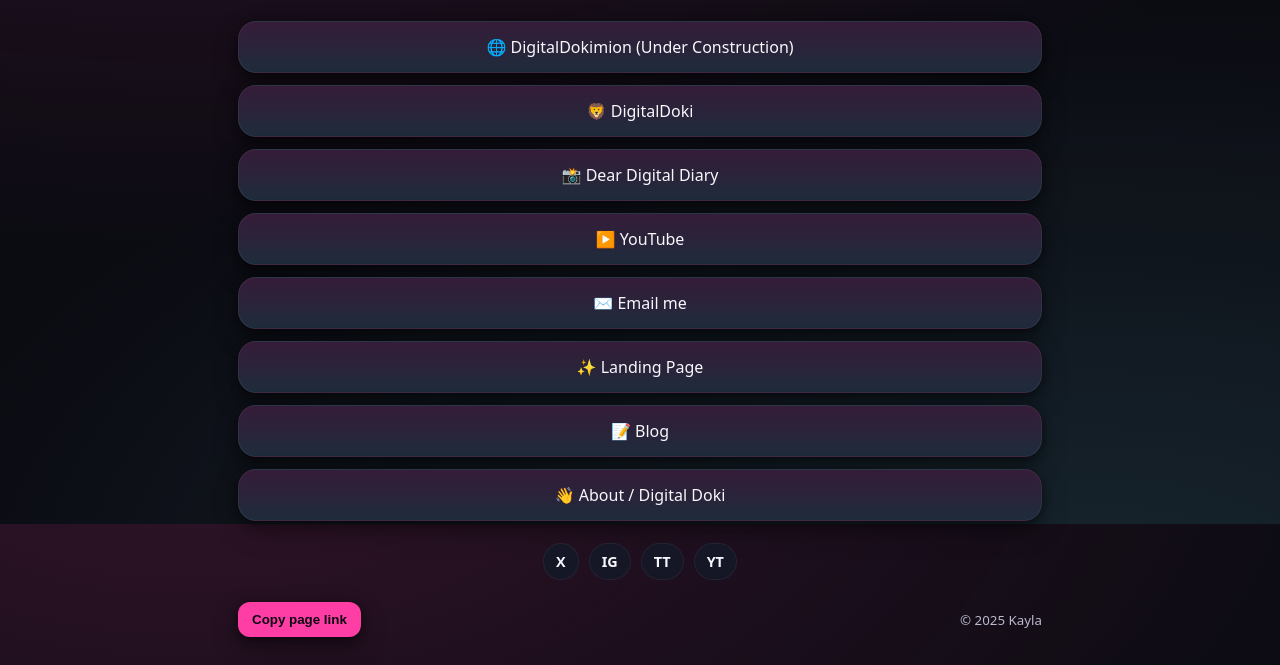
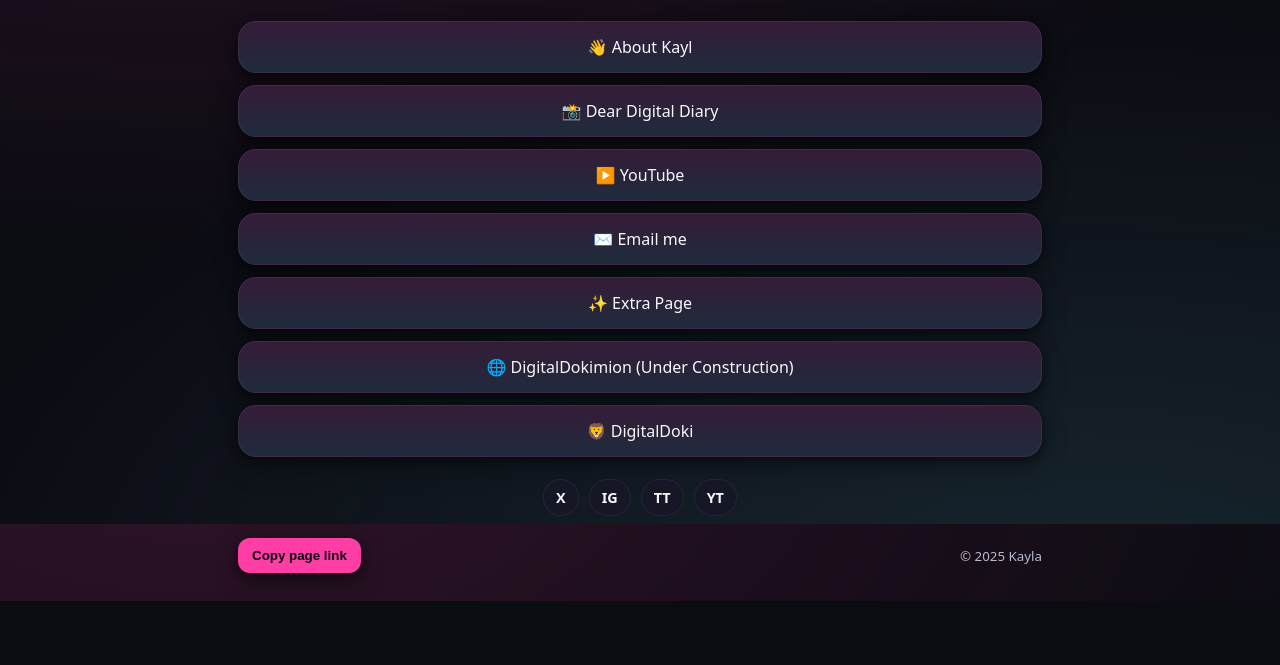
Before and after one commit to digitaldoki/kayla-linkhub, a plain HTML site: page index.html in a window 1280 px wide. Shown: the part 276-941 px from the top of the page. After the commit the page ends 877 px from the top, so only its background shows below. Drawn offline with Linux system fonts and the light colour scheme.

Commit message:
Update index.html

```diff
--- a/index.html
+++ b/index.html
@@ -22,14 +22,13 @@
 
 
 <nav class="links">
+<a class="link" href="about.html">👋 About Kayl</a>
+<a class="link" href="https://kaylazayyad.com/blog.html" target="_blank" rel="noopener">📸 Dear Digital Diary</a>
+<a class="link" href="https://www.youtube.com/" target="_blank" rel="noopener">▶️ YouTube</a>
+<a class="link" href="mailto:contact@kaylazayyad.com">✉️ Email me</a>
+<a class="link" href="landing.html">✨ Extra Page</a>
 <a class="link" href="https://dokimion.tech" target="_blank" rel="noopener">🌐 DigitalDokimion (Under Construction)</a>
 <a class="link" href="https://digitaldoki.com" target="_blank" rel="noopener">🦁 DigitalDoki</a>
-<a class="link" href="https://instagram.com/" target="_blank" rel="noopener">📸 Dear Digital Diary</a>
-<a class="link" href="https://www.youtube.com/" target="_blank" rel="noopener">▶️ YouTube</a>
-<a class="link" href="mailto:contact@kaylazayyad.com">✉️ Email me</a>
-<a class="link" href="landing.html">✨ Landing Page</a>
-<a class="link" href="blog.html">📝 Blog</a>
-<a class="link" href="about.html">👋 About / Digital Doki</a>
 </nav>
 
 
```
